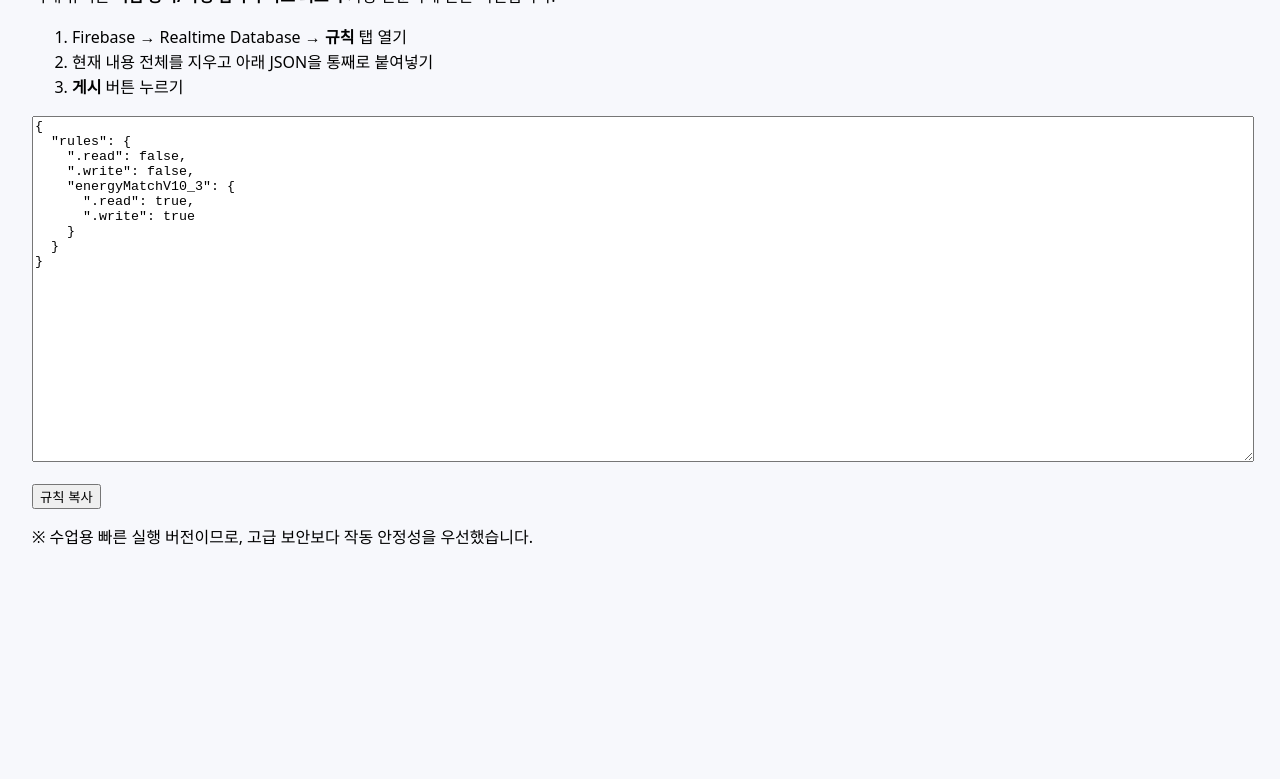
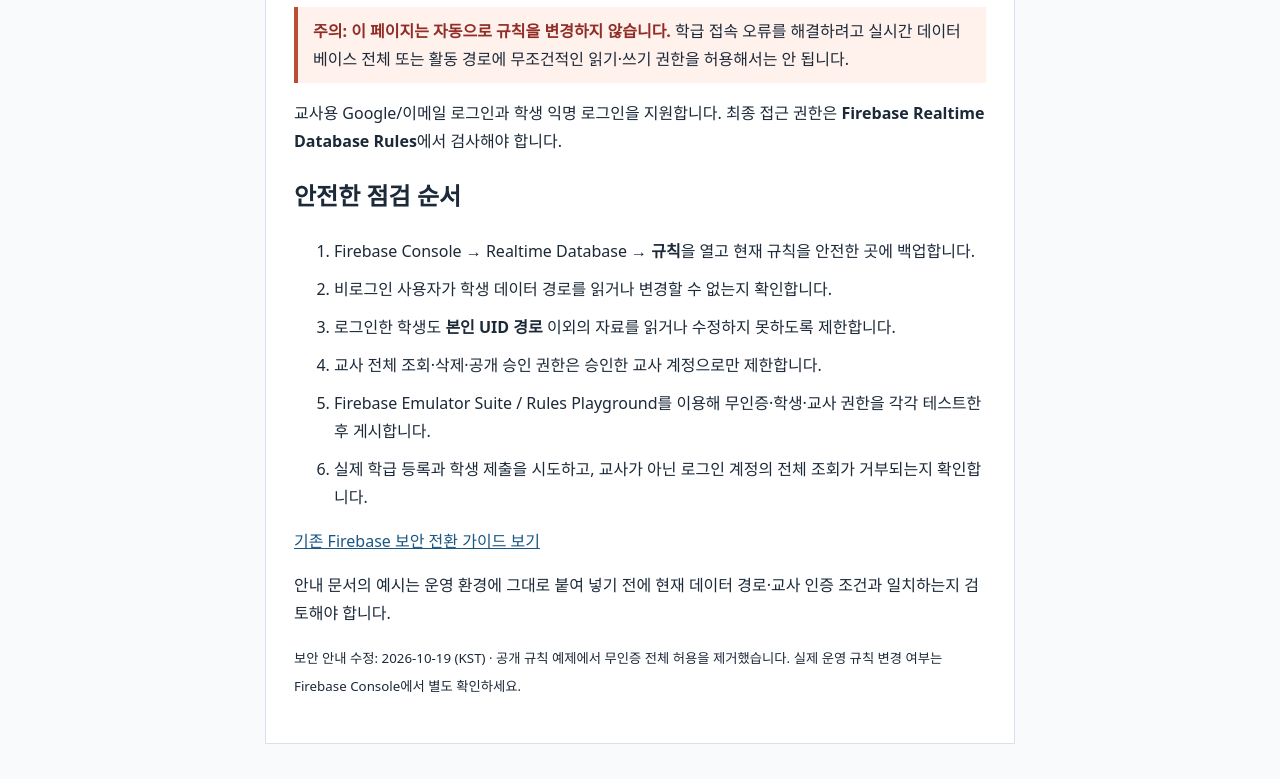
Before and after one commit to happygeo21/school-web-projects26, a plain HTML site: page happygeo/firebase-rules-merge-helper.html in a window 1280 px wide. Shown: the part 140-919 px from the top of the page. Before the commit the page ends 800 px from the top, so only its background shows below. Drawn offline with Linux system fonts and the light colour scheme.

Commit message:
security: remove unsafe public Firebase rules copy helper and guide least privilege

```diff
--- a/happygeo/firebase-rules-merge-helper.html
+++ b/happygeo/firebase-rules-merge-helper.html
@@ -1,22 +1,20 @@
-<!doctype html><html lang="ko"><head><meta charset="utf-8"><title>Firebase 빠른 규칙</title></head>
-<body style="font-family:system-ui;padding:24px;background:#f7f8fc;line-height:1.55">
-<h1>에너지 결정사 v10.3 빠른 실행용 Firebase 규칙</h1>
-<p>아래 규칙은 <b>학급 등록/학생 접속이 바로 되도록</b> 가장 단순하게 만든 버전입니다.</p>
+<!doctype html>
+<html lang="ko">
+<head><meta charset="utf-8"><meta name="viewport" content="width=device-width,initial-scale=1"><title>Firebase 보안 규칙 점검 안내 | 에너지 결정사</title>
+<style>body{font-family:system-ui,"Noto Sans KR",sans-serif;max-width:750px;margin:35px auto;padding:0 22px;line-height:1.75;color:#1c2939;background:#f8fafc}main{background:white;border:1px solid #d8e1ec;padding:28px}h1{font-size:27px}strong{color:#912d27}a{color:#185783}code{background:#e9eef6;padding:2px 5px}.note{border-left:4px solid #ba4d36;background:#fff1ec;padding:10px 15px}li{margin:10px 0}</style></head>
+<body><main><h1>Firebase 보안 규칙 점검 안내</h1>
+<div class="note"><strong>주의: 이 페이지는 자동으로 규칙을 변경하지 않습니다.</strong> 학급 접속 오류를 해결하려고 실시간 데이터베이스 전체 또는 활동 경로에 무조건적인 읽기·쓰기 권한을 허용해서는 안 됩니다.</div>
+<p>교사용 Google/이메일 로그인과 학생 익명 로그인을 지원합니다. 최종 접근 권한은 <b>Firebase Realtime Database Rules</b>에서 검사해야 합니다.</p>
+<h2>안전한 점검 순서</h2>
 <ol>
-<li>Firebase → Realtime Database → <b>규칙</b> 탭 열기</li>
-<li>현재 내용 전체를 지우고 아래 JSON을 통째로 붙여넣기</li>
-<li><b>게시</b> 버튼 누르기</li>
+<li>Firebase Console → Realtime Database → <b>규칙</b>을 열고 현재 규칙을 안전한 곳에 백업합니다.</li>
+<li>비로그인 사용자가 학생 데이터 경로를 읽거나 변경할 수 없는지 확인합니다.</li>
+<li>로그인한 학생도 <b>본인 UID 경로</b> 이외의 자료를 읽거나 수정하지 못하도록 제한합니다.</li>
+<li>교사 전체 조회·삭제·공개 승인 권한은 승인한 교사 계정으로만 제한합니다.</li>
+<li>Firebase Emulator Suite / Rules Playground를 이용해 무인증·학생·교사 권한을 각각 테스트한 후 게시합니다.</li>
+<li>실제 학급 등록과 학생 제출을 시도하고, 교사가 아닌 로그인 계정의 전체 조회가 거부되는지 확인합니다.</li>
 </ol>
-<textarea style="width:100%;height:340px">{
-  "rules": {
-    ".read": false,
-    ".write": false,
-    "energyMatchV10_3": {
-      ".read": true,
-      ".write": true
-    }
-  }
-}</textarea>
-<p><button onclick="navigator.clipboard.writeText(document.querySelector('textarea').value)">규칙 복사</button></p>
-<p>※ 수업용 빠른 실행 버전이므로, 고급 보안보다 작동 안정성을 우선했습니다.</p>
-</body></html>
+<p><a href="./FIREBASE_SECURITY_GUIDE.md">기존 Firebase 보안 전환 가이드 보기</a></p>
+<p>안내 문서의 예시는 운영 환경에 그대로 붙여 넣기 전에 현재 데이터 경로·교사 인증 조건과 일치하는지 검토해야 합니다.</p>
+<p><small>보안 안내 수정: 2026-10-19 (KST) · 공개 규칙 예제에서 무인증 전체 허용을 제거했습니다. 실제 운영 규칙 변경 여부는 Firebase Console에서 별도 확인하세요.</small></p>
+</main></body></html>
```
